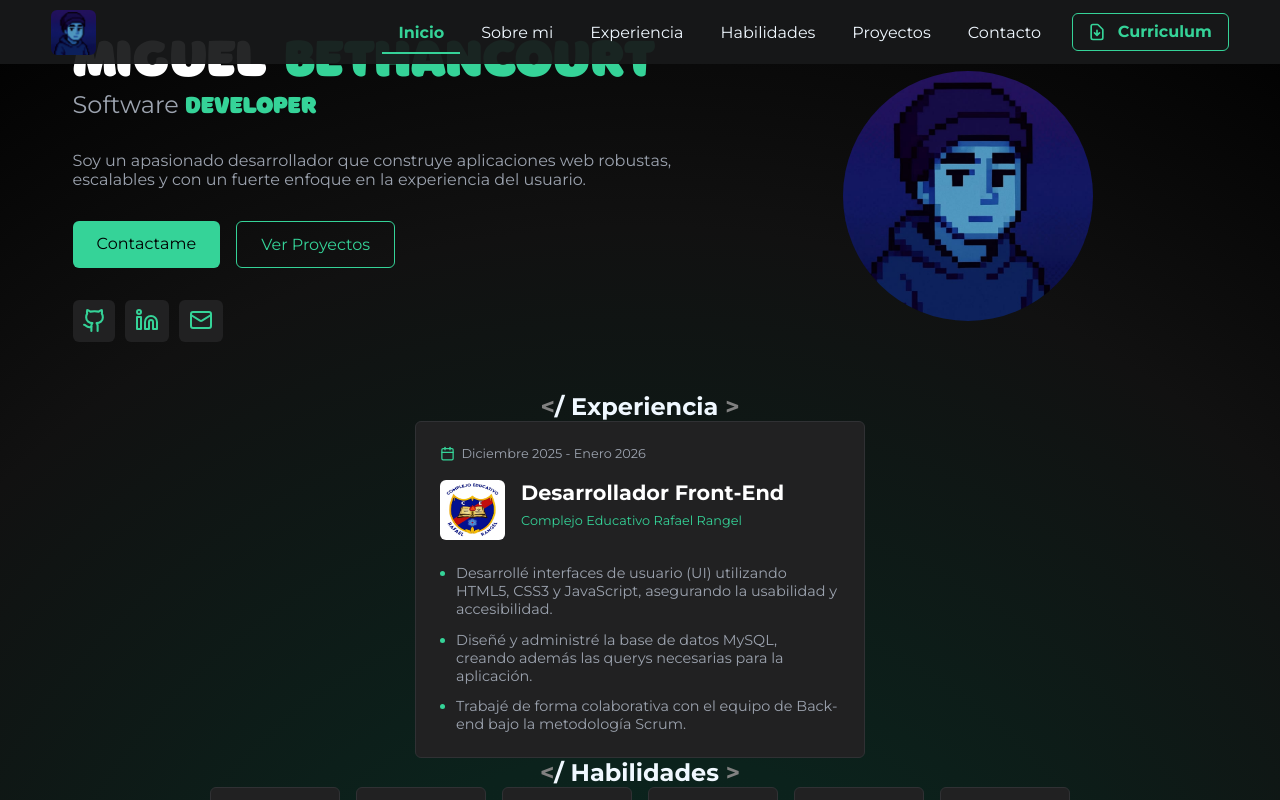
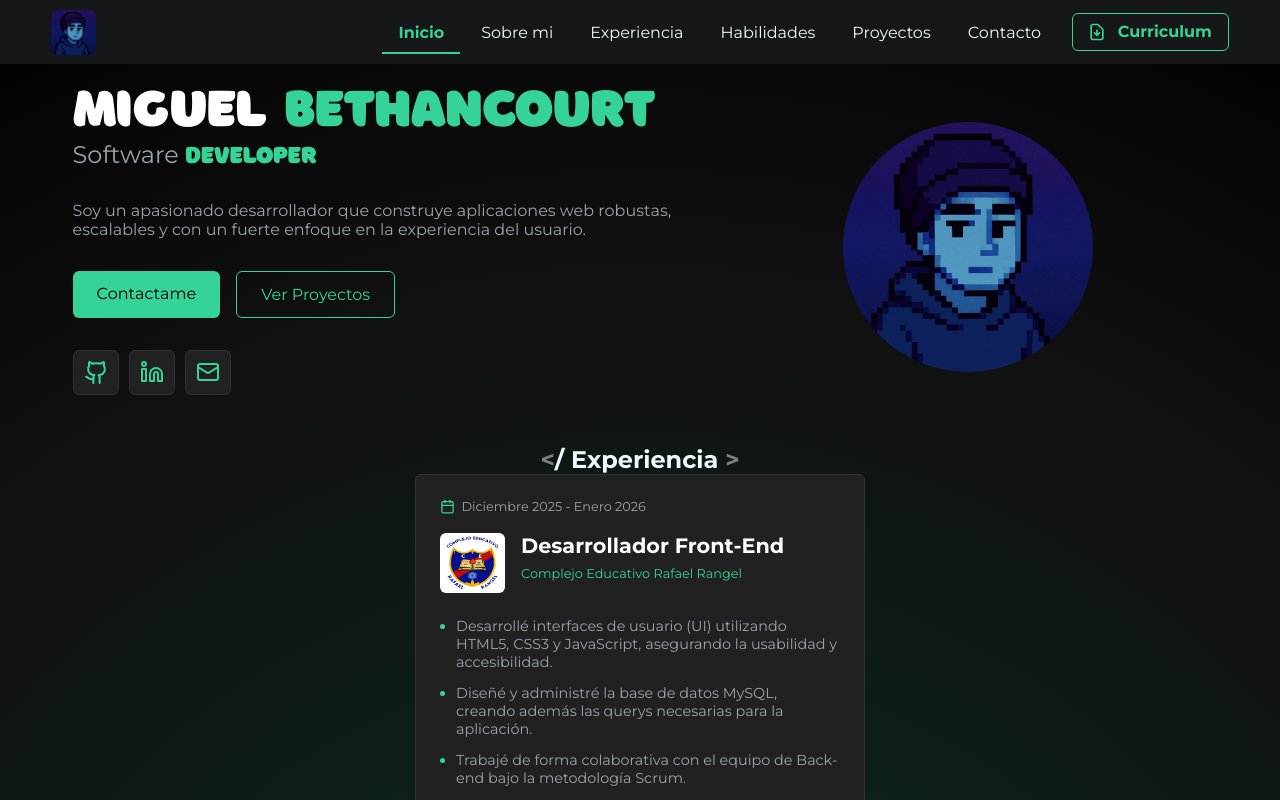
Before and after one commit to miguelb-dev/portfolio, a React (Vite) app: page / in a window 1280 px wide. Shown: the top 800 px of the page. Built offline with nearby package versions, Linux system fonts and the light colour scheme.

Commit message:
feature: Añadir el footer de la página

```diff
--- /dev/null
+++ b/src/App.module.css
@@ -0,0 +1,10 @@
+.container {
+  display: flex;
+  flex-direction: column;
+  min-height: 100vh;
+}
+
+.main {
+  flex: 1 0 auto;
+  padding: 50px 0 100px;
+}
--- a/src/App.tsx
+++ b/src/App.tsx
@@ -1,23 +1,25 @@
-import "./App.css";
+import styles from "./App.module.css";
 import { Header } from "./components/Header/Header";
 import { Hero } from "./components/Hero/Hero";
 import { Experience } from "./components/Experience/Experience";
 import { Skills } from "./components/Skills/Skills";
 import { Projects } from "./components/Projects/Projects";
 import { Contact } from "./components/Contact/Contact";
+import { Footer } from "./components/Footer/Footer";
 
 function App() {
   return (
-    <>
+    <div className={styles["container"]}>
       <Header></Header>
-      <main>
+      <main className={styles["main"]}>
         <Hero></Hero>
         <Experience></Experience>
         <Skills></Skills>
         <Projects></Projects>
         <Contact></Contact>
       </main>
-    </>
+      <Footer></Footer>
+    </div>
   );
 }
 
--- /dev/null
+++ b/src/components/Footer/Footer.module.css
@@ -0,0 +1,16 @@
+.footer {
+  width: 100%;
+  padding: 50px 0 55px;
+  text-align: center;
+  background-color: rgb(18, 19, 19);
+  color: rgb(156, 163, 175);
+  font-size: 0.8em;
+}
+
+.footer__creator {
+  margin: 30px 0 10px;
+}
+
+.creator__name {
+  color: rgb(53, 211, 152);
+}
--- /dev/null
+++ b/src/components/Footer/Footer.tsx
@@ -0,0 +1,19 @@
+import styles from "./Footer.module.css";
+import { Links } from "../Links/Links";
+
+const Footer = () => {
+  return (
+    <footer className={styles["footer"]}>
+      <Links></Links>
+      <p className={styles["footer__creator"]}>
+        Diseñado y desarrollado por{" "}
+        <strong className={styles["creator__name"]}>Miguel Bethancourt</strong>
+      </p>
+      <p className={styles["footer__copyright"]}>
+        © 2026. Todos los derechos reservados.
+      </p>
+    </footer>
+  );
+};
+
+export { Footer };
--- a/src/components/Hero/Hero.module.css
+++ b/src/components/Hero/Hero.module.css
@@ -36,7 +36,7 @@
 
 /* Botones de llamado a la accion */
 .buttons-wrapper {
-  margin: 1em 0;
+  margin: 1em 0 2em;
   display: flex;
   gap: 1em;
 }
@@ -65,43 +65,6 @@
   background-color: rgba(53, 211, 153, 0.11);
 }
 
-/* Redes sociales */
-.social-media {
-  display: flex;
-  gap: 10px;
-  list-style: none;
-  margin-top: 2em;
-}
-.social-media li {
-  display: flex;
-  justify-content: center;
-  align-items: center;
-  background-color: rgb(33, 33, 34);
-  padding: 0.5em 0.6em 0.3em;
-  border-radius: 6px;
-  transition: background-color 0.2s;
-}
-.social-media li a {
-  color: rgb(53, 211, 152);
-  transition: color 0.2s;
-}
-/* Corrige los tamaños de los iconos */
-.social-media li:first-child {
-  padding-right: 0.51em;
-}
-.social-media li:last-child {
-  padding-left: 10px;
-  padding-right: 10.5px;
-}
-
-/* Efecto de los links al pasar el mouse por encima */
-.social-media li:hover {
-  background-color: rgb(35, 165, 117);
-}
-.social-media li:hover a {
-  color: black;
-}
-
 /* Fotografía del perfil */
 .hero__photo-wrapper {
   flex-basis: 300px;
--- a/src/components/Hero/Hero.tsx
+++ b/src/components/Hero/Hero.tsx
@@ -1,5 +1,6 @@
 import me from "../../assets/img/me.png";
 import styles from "./Hero.module.css";
+import { Links } from "../Links/Links";
 
 const Hero = () => {
   return (
@@ -34,77 +35,7 @@ const Hero = () => {
             Ver Proyectos
           </a>
         </div>
-        <ul className={styles["social-media"]}>
-          <li>
-            <a
-              href="https://github.com/miguelb-dev"
-              target="_blank"
-              rel="noopener noreferrer"
-            >
-              <svg
-                xmlns="http://www.w3.org/2000/svg"
-                width="25"
-                height="25"
-                viewBox="0 0 24 24"
-                fill="none"
-                stroke="currentColor"
-                strokeWidth="2"
-                strokeLinecap="round"
-                strokeLinejoin="round"
-                className="lucide lucide-github sm:group-hover:rotate-12 transition-transform"
-                aria-hidden="true"
-              >
-                <path d="M15 22v-4a4.8 4.8 0 0 0-1-3.5c3 0 6-2 6-5.5.08-1.25-.27-2.48-1-3.5.28-1.15.28-2.35 0-3.5 0 0-1 0-3 1.5-2.64-.5-5.36-.5-8 0C6 2 5 2 5 2c-.3 1.15-.3 2.35 0 3.5A5.403 5.403 0 0 0 4 9c0 3.5 3 5.5 6 5.5-.39.49-.68 1.05-.85 1.65-.17.6-.22 1.23-.15 1.85v4"></path>
-                <path d="M9 18c-4.51 2-5-2-7-2"></path>
-              </svg>
-            </a>
-          </li>
-          <li>
-            <a
-              href="https://www.linkedin.com/in/miguel-bethancourt/"
-              target="_blank"
-              rel="noopener noreferrer"
-            >
-              <svg
-                xmlns="http://www.w3.org/2000/svg"
-                width="24"
-                height="24"
-                viewBox="0 0 24 24"
-                fill="none"
-                stroke="currentColor"
-                strokeWidth="2"
-                strokeLinecap="round"
-                strokeLinejoin="round"
-                className="lucide lucide-linkedin sm:group-hover:rotate-12 transition-transform"
-                aria-hidden="true"
-              >
-                <path d="M16 8a6 6 0 0 1 6 6v7h-4v-7a2 2 0 0 0-2-2 2 2 0 0 0-2 2v7h-4v-7a6 6 0 0 1 6-6z"></path>
-                <rect width="4" height="12" x="2" y="9"></rect>
-                <circle cx="4" cy="4" r="2"></circle>
-              </svg>
-            </a>
-          </li>
-          <li>
-            <a href="mailto:mbethancourt2005@gmail.com">
-              <svg
-                xmlns="http://www.w3.org/2000/svg"
-                width="24"
-                height="24"
-                viewBox="0 0 24 24"
-                fill="none"
-                stroke="currentColor"
-                strokeWidth="2"
-                strokeLinecap="round"
-                strokeLinejoin="round"
-                className="lucide lucide-mail text-emerald-400"
-                aria-hidden="true"
-              >
-                <rect width="20" height="16" x="2" y="4" rx="2"></rect>
-                <path d="m22 7-8.97 5.7a1.94 1.94 0 0 1-2.06 0L2 7"></path>
-              </svg>
-            </a>
-          </li>
-        </ul>
+        <Links></Links>
       </section>
       <div className={styles["hero__photo-wrapper"]}>
         <img className={styles["hero__photo"]} src={me} alt="Foto de perfil" />
--- /dev/null
+++ b/src/components/Links/Links.module.css
@@ -0,0 +1,37 @@
+/* Redes sociales */
+.social-media {
+  display: inline-flex;
+  gap: 10px;
+  list-style: none;
+}
+.social-media li {
+  display: flex;
+  justify-content: center;
+  align-items: center;
+  background-color: rgb(33, 33, 34);
+  border: 0.4px solid rgb(48, 49, 52);
+  border-radius: 6px;
+  padding: 9px 10px 5px;
+  transition: border-color 0.2s;
+}
+.social-media li a {
+  color: rgb(53, 211, 152);
+  transition: color 0.2s;
+}
+
+/* Corrige el tamano del icono de github */
+.social-media li:first-child {
+  padding-right: 9px;
+}
+
+/* Efecto de los links al pasar el mouse por encima */
+.social-media li:hover {
+  border-color: rgb(53, 211, 152);
+}
+
+.social-media li a svg {
+  transition: transform 0.2s;
+}
+.social-media li:hover svg {
+  transform: scale(1.1);
+}
--- /dev/null
+++ b/src/components/Links/Links.tsx
@@ -0,0 +1,79 @@
+import styles from "./Links.module.css";
+
+const Links = () => {
+  return (
+    <ul className={styles["social-media"]}>
+      <li>
+        <a
+          href="https://github.com/miguelb-dev"
+          target="_blank"
+          rel="noopener noreferrer"
+        >
+          <svg
+            xmlns="http://www.w3.org/2000/svg"
+            width="25"
+            height="25"
+            viewBox="0 0 24 24"
+            fill="none"
+            stroke="currentColor"
+            strokeWidth="2"
+            strokeLinecap="round"
+            strokeLinejoin="round"
+            className="lucide lucide-github sm:group-hover:rotate-12 transition-transform"
+            aria-hidden="true"
+          >
+            <path d="M15 22v-4a4.8 4.8 0 0 0-1-3.5c3 0 6-2 6-5.5.08-1.25-.27-2.48-1-3.5.28-1.15.28-2.35 0-3.5 0 0-1 0-3 1.5-2.64-.5-5.36-.5-8 0C6 2 5 2 5 2c-.3 1.15-.3 2.35 0 3.5A5.403 5.403 0 0 0 4 9c0 3.5 3 5.5 6 5.5-.39.49-.68 1.05-.85 1.65-.17.6-.22 1.23-.15 1.85v4"></path>
+            <path d="M9 18c-4.51 2-5-2-7-2"></path>
+          </svg>
+        </a>
+      </li>
+      <li>
+        <a
+          href="https://www.linkedin.com/in/miguel-bethancourt/"
+          target="_blank"
+          rel="noopener noreferrer"
+        >
+          <svg
+            xmlns="http://www.w3.org/2000/svg"
+            width="24"
+            height="24"
+            viewBox="0 0 24 24"
+            fill="none"
+            stroke="currentColor"
+            strokeWidth="2"
+            strokeLinecap="round"
+            strokeLinejoin="round"
+            className="lucide lucide-linkedin sm:group-hover:rotate-12 transition-transform"
+            aria-hidden="true"
+          >
+            <path d="M16 8a6 6 0 0 1 6 6v7h-4v-7a2 2 0 0 0-2-2 2 2 0 0 0-2 2v7h-4v-7a6 6 0 0 1 6-6z"></path>
+            <rect width="4" height="12" x="2" y="9"></rect>
+            <circle cx="4" cy="4" r="2"></circle>
+          </svg>
+        </a>
+      </li>
+      <li>
+        <a href="mailto:mbethancourt2005@gmail.com">
+          <svg
+            xmlns="http://www.w3.org/2000/svg"
+            width="24"
+            height="24"
+            viewBox="0 0 24 24"
+            fill="none"
+            stroke="currentColor"
+            strokeWidth="2"
+            strokeLinecap="round"
+            strokeLinejoin="round"
+            className="lucide lucide-mail text-emerald-400"
+            aria-hidden="true"
+          >
+            <rect width="20" height="16" x="2" y="4" rx="2"></rect>
+            <path d="m22 7-8.97 5.7a1.94 1.94 0 0 1-2.06 0L2 7"></path>
+          </svg>
+        </a>
+      </li>
+    </ul>
+  );
+};
+
+export { Links };
--- a/src/components/Projects/Projects.module.css
+++ b/src/components/Projects/Projects.module.css
@@ -10,7 +10,6 @@
   gap: 1.5em;
   flex-wrap: wrap;
   color: rgb(156, 163, 175);
-  margin-bottom: 100px;
 }
 
 .project {
--- a/src/index.css
+++ b/src/index.css
@@ -6,6 +6,7 @@
 }
 
 body {
+  min-height: 100dvh;
   background: radial-gradient(
     circle at 50% 50%,
     #0c241f 0%,
@@ -13,5 +14,4 @@ body {
     #111111 70%,
     #000000 100%
   );
-  min-height: 100vh;
 }
```
Also changed, not shown: src/App.css (deleted), 1 other file (tests, documents, lock files or other folders).
